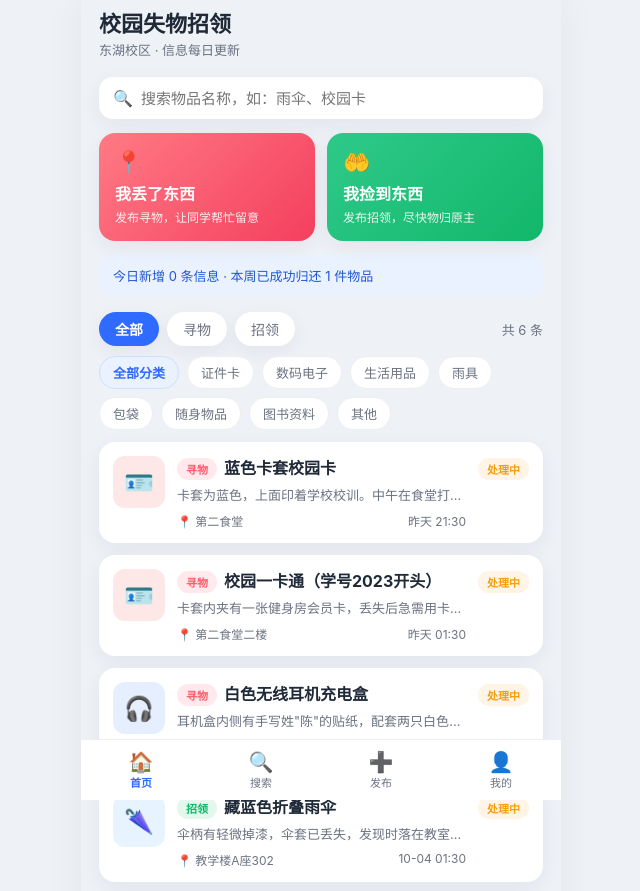
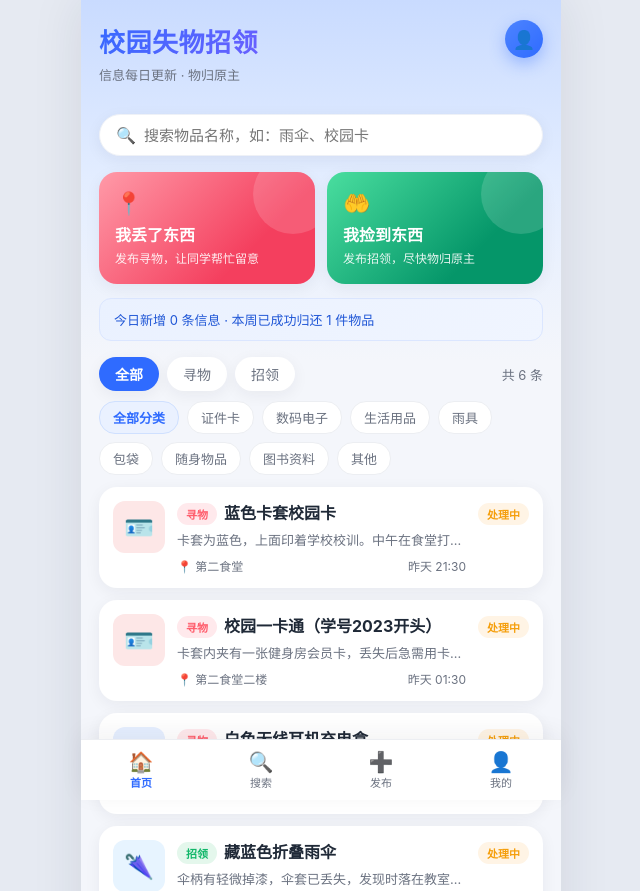
Before and after one commit to wqwabc/102402137-102402139, a plain HTML site: page index.html in a window 1280 px wide. Shown: the top 891 px of the page, without its empty margins (319-959 px from the left). Drawn offline with Linux system fonts and the light colour scheme.

Commit message:
feat: 优化界面UI

```diff
--- a/css/style.css
+++ b/css/style.css
@@ -6,20 +6,21 @@
   --lost-bg: #ffe9ec;
   --found: #12b76a;
   --found-bg: #e4f7ec;
-  --bg: #eef1f6;
+  --bg: #f4f6fb;
   --card: #ffffff;
   --text: #1f2937;
   --text-2: #6b7280;
   --line: #eceef2;
-  --radius: 16px;
-  --shadow: 0 6px 20px rgba(31, 41, 55, .06);
+  --radius: 18px;
+  --shadow: 0 4px 16px rgba(31, 41, 55, .06);
+  --shadow-lift: 0 12px 28px rgba(31, 41, 55, .12);
 }
 * { box-sizing: border-box; margin: 0; padding: 0; }
 html, body { height: 100%; }
 body {
   font-family: -apple-system, BlinkMacSystemFont, "Segoe UI", "PingFang SC",
     "Hiragino Sans GB", "Microsoft YaHei", sans-serif;
-  background: var(--bg);
+  background: #e6eaf2;
   color: var(--text);
   -webkit-font-smoothing: antialiased;
 }
@@ -28,10 +29,10 @@ body {
   max-width: 480px;
   margin: 0 auto;
   min-height: 100vh;
-  background: var(--bg);
+  background: linear-gradient(180deg, #c9dbff 0%, #e3edff 180px, var(--bg) 360px);
   position: relative;
   padding-bottom: 76px; /* 给底部 tabbar 留位 */
-  box-shadow: 0 0 40px rgba(0,0,0,.05);
+  box-shadow: 0 0 48px rgba(31, 41, 55, .10);
 }
 a { color: inherit; text-decoration: none; }
 button { font-family: inherit; cursor: pointer; border: none; }
@@ -45,15 +46,21 @@ input, textarea, select { font-family: inherit; font-size: 15px; }
 .topbar .back { font-size: 20px; width: 32px; text-align: center; color: var(--text); }
 .topbar h1 { font-size: 19px; font-weight: 700; flex: 1; }
 .topbar .right { font-size: 13px; color: var(--primary); font-weight: 600; }
-.page-title { font-size: 22px; font-weight: 800; padding: 6px 18px 2px; }
-.page-sub { font-size: 13px; color: var(--text-2); padding: 0 18px 12px; }
+.page-title {
+  font-size: 26px; font-weight: 800; padding: 22px 18px 0;
+  background: linear-gradient(120deg, #2f6bff 0%, #7c5cff 55%, #c026d3 100%);
+  -webkit-background-clip: text; background-clip: text; color: transparent;
+  letter-spacing: .5px;
+}
+.page-sub { font-size: 13px; color: var(--text-2); padding: 6px 18px 14px; }
 
 /* ===== 搜索框 ===== */
-.searchbar { margin: 6px 18px 14px; }
+.searchbar { margin: 16px 18px 16px; }
 .searchbar .box {
   display: flex; align-items: center; gap: 8px;
-  background: #fff; border-radius: 14px; padding: 11px 14px;
+  background: #fff; border-radius: 999px; padding: 10px 16px;
   box-shadow: var(--shadow);
+  border: 1px solid #eef1f7;
 }
 .searchbar input {
   border: none; outline: none; flex: 1; font-size: 15px; background: transparent;
@@ -67,11 +74,18 @@ input, textarea, select { font-family: inherit; font-size: 15px; }
 /* ===== 双 CTA 卡片 ===== */
 .cta-row { display: grid; grid-template-columns: 1fr 1fr; gap: 12px; margin: 4px 18px 14px; }
 .cta {
-  border-radius: var(--radius); padding: 16px 16px; color: #fff;
-  box-shadow: var(--shadow);
+  border-radius: var(--radius); padding: 18px 16px; color: #fff;
+  box-shadow: var(--shadow); position: relative; overflow: hidden;
+  transition: transform .18s, box-shadow .18s;
 }
-.cta.lost { background: linear-gradient(135deg, #ff7a85, #f43f5e); }
-.cta.found { background: linear-gradient(135deg, #2ec98a, #12b76a); }
+.cta:active { transform: scale(.98); }
+.cta:hover { transform: translateY(-3px); box-shadow: var(--shadow-lift); }
+.cta.lost { background: linear-gradient(135deg, #ff9aa8, #f43f5e 70%); }
+.cta.found { background: linear-gradient(135deg, #4ade9f, #059669 70%); }
+.cta::after {
+  content: ''; position: absolute; right: -18px; top: -18px;
+  width: 80px; height: 80px; border-radius: 50%; background: rgba(255,255,255,.15);
+}
 .cta .emoji { font-size: 22px; }
 .cta .t { font-size: 16px; font-weight: 700; margin-top: 6px; }
 .cta .s { font-size: 12px; opacity: .9; margin-top: 3px; }
@@ -79,14 +93,15 @@ input, textarea, select { font-family: inherit; font-size: 15px; }
 /* ===== 统计条 ===== */
 .stats {
   margin: 0 18px 16px; padding: 11px 14px; border-radius: 12px;
-  background: #eaf1ff; color: var(--primary-dark); font-size: 13px;
+  background: linear-gradient(135deg,#eaf1ff,#f0f5ff); color: var(--primary-dark);
+  font-size: 13px; border: 1px solid #dbe6ff;
 }
 
 /* ===== 筛选 tabs ===== */
 .tabs { display: flex; align-items: center; gap: 8px; padding: 0 18px; margin-bottom: 10px; }
 .tabs .tab {
   padding: 7px 16px; border-radius: 20px; background: #fff; font-size: 14px;
-  color: var(--text-2); box-shadow: var(--shadow);
+  color: var(--text-2); box-shadow: var(--shadow); transition: all .15s;
 }
 .tabs .tab.active { background: var(--primary); color: #fff; font-weight: 600; }
 .tabs .count { margin-left: auto; font-size: 13px; color: var(--text-2); }
@@ -105,7 +120,9 @@ input, textarea, select { font-family: inherit; font-size: 15px; }
   display: flex; gap: 12px; align-items: flex-start;
   background: var(--card); border-radius: var(--radius); padding: 14px;
   box-shadow: var(--shadow); position: relative;
+  transition: transform .18s, box-shadow .18s, opacity .18s;
 }
+.card:hover { transform: translateY(-2px); box-shadow: var(--shadow-lift); }
 .card-icon {
   width: 52px; height: 52px; border-radius: 12px; flex-shrink: 0;
   display: flex; align-items: center; justify-content: center; font-size: 24px;
@@ -183,10 +200,11 @@ input, textarea, select { font-family: inherit; font-size: 15px; }
 /* ===== 主按钮 ===== */
 .btn {
   display: block; width: calc(100% - 36px); margin: 18px; padding: 14px;
-  border-radius: 14px; background: var(--primary); color: #fff;
-  font-size: 16px; font-weight: 700; box-shadow: 0 6px 16px rgba(47,107,255,.3);
+  border-radius: 14px; background: linear-gradient(135deg, #5b8dff, #2f6bff 65%, #1f56d6); color: #fff;
+  font-size: 16px; font-weight: 700; box-shadow: 0 8px 20px rgba(47,107,255,.30);
+  transition: transform .15s, box-shadow .15s;
 }
-.btn:active { transform: scale(.99); }
+.btn:active { transform: scale(.99); box-shadow: 0 4px 12px rgba(47,107,255,.25); }
 .btn.ghost { background: #fff; color: var(--text); box-shadow: none; border: 1px solid var(--line); }
 .btn.danger { background: #fff; color: var(--lost); border: 1px solid #ffd0d6; box-shadow: none; }
 .btn.small { width: auto; margin: 8px 0; padding: 9px 16px; font-size: 14px; display: inline-block; }
@@ -197,6 +215,7 @@ input, textarea, select { font-family: inherit; font-size: 15px; }
   width: 100%; max-width: 480px; background: #fff;
   display: flex; border-top: 1px solid var(--line);
   padding: 6px 0 calc(6px + env(safe-area-inset-bottom));
+  box-shadow: 0 -6px 24px rgba(31,41,55,.06);
 }
 .tabbar a { flex: 1; text-align: center; font-size: 11px; color: var(--text-2); padding: 4px 0; }
 .tabbar a .ico { font-size: 20px; display: block; }
@@ -229,8 +248,9 @@ input, textarea, select { font-family: inherit; font-size: 15px; }
 
 /* ===== 我的页面 ===== */
 .profile {
-  margin: 12px 18px; border-radius: var(--radius); padding: 18px;
-  background: linear-gradient(135deg,#3b82f6,#2f6bff); color: #fff; box-shadow: var(--shadow);
+  margin: 12px 18px; border-radius: var(--radius); padding: 20px 18px;
+  background: linear-gradient(135deg, #6ea8ff 0%, #2f6bff 50%, #6d28d9 100%); color: #fff;
+  box-shadow: 0 12px 28px rgba(47,107,255,.35);
 }
 .profile .who { display: flex; align-items: center; gap: 12px; }
 .profile .avatar { background: rgba(255,255,255,.25); }
@@ -258,6 +278,17 @@ input, textarea, select { font-family: inherit; font-size: 15px; }
 
 .mt8 { margin-top: 8px; } .small { font-size: 12px; }
 @media (max-width: 480px) { .app { box-shadow: none; } }
+
+/* 首页右上角：编辑我的信息 圆球 */
+.fab-avatar {
+  position: absolute; top: 20px; right: 18px;
+  width: 38px; height: 38px; border-radius: 50%;
+  background: linear-gradient(135deg, #4d84ff, #2f6bff); color: #fff;
+  display: flex; align-items: center; justify-content: center; font-size: 18px;
+  box-shadow: 0 6px 16px rgba(47,107,255,.35);
+  transition: transform .15s, box-shadow .15s;
+}
+.fab-avatar:hover { transform: translateY(-2px); box-shadow: 0 10px 22px rgba(47,107,255,.4); }
 
 /* 个人卡上的编辑按钮 */
 .edit-btn {
--- a/index.html
+++ b/index.html
@@ -8,8 +8,9 @@
 </head>
 <body>
   <div class="app">
+    <a class="fab-avatar" href="my.html?edit=1" title="编辑我的信息">👤</a>
     <div class="page-title">校园失物招领</div>
-    <div class="page-sub">东湖校区 · 信息每日更新</div>
+    <div class="page-sub">信息每日更新 · 物归原主</div>
 
     <div class="searchbar">
       <div class="box">
```
Also changed, not shown: js/my.js (+6 -2 lines).
